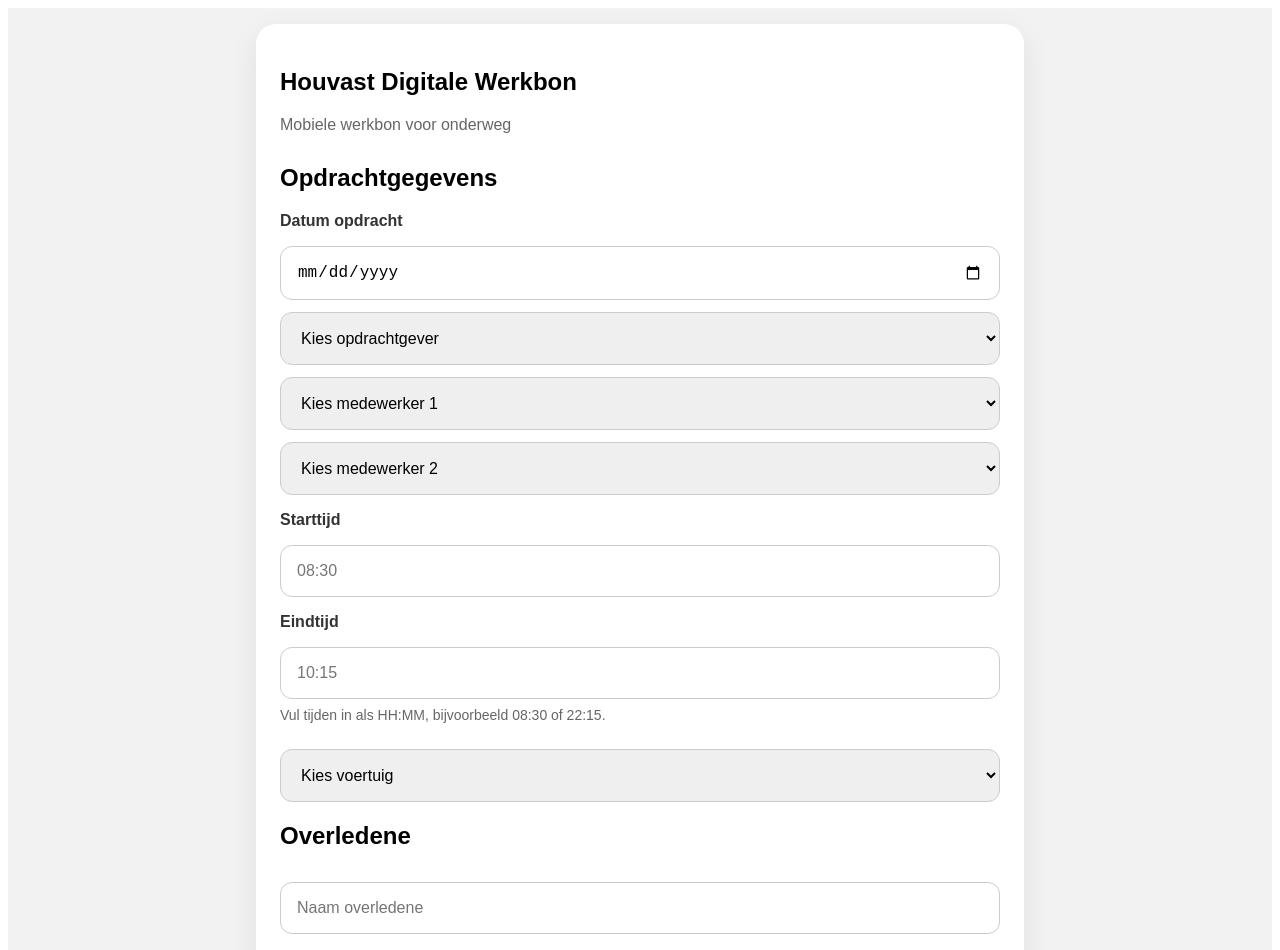
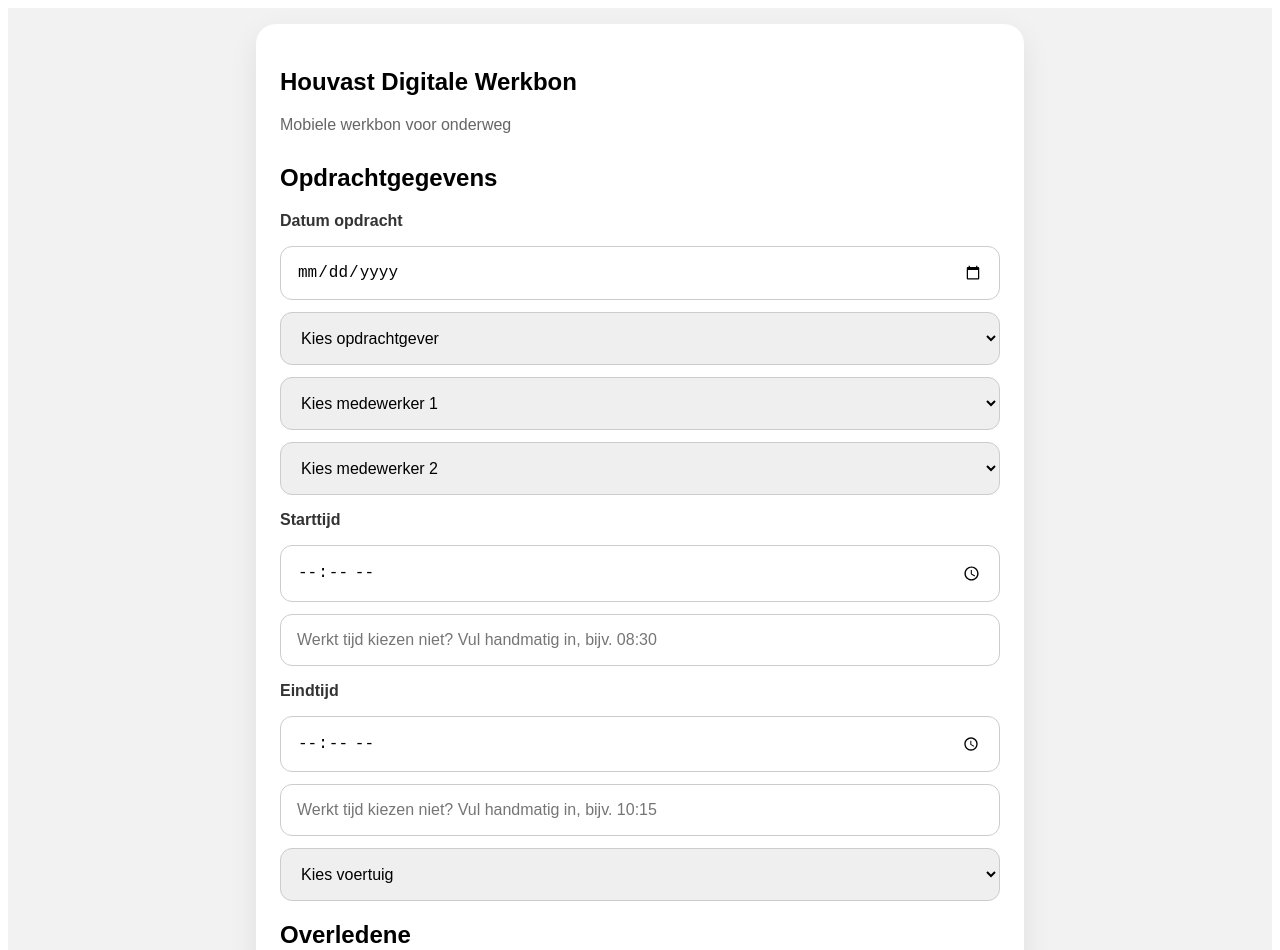
Before and after one commit to werkbon-alt/houvast-werkbon-v2, a React (Vite) app: page / in a window 1280 px wide. Shown: the top 950 px of the page. Built offline with nearby package versions, Linux system fonts and the light colour scheme.

Commit message:
Refactor time input fields for start and end times
Updated input fields for start and end times to use type='time' for better user experience. Added manual input options for times.

```diff
--- a/src/App.jsx
+++ b/src/App.jsx
@@ -306,28 +306,34 @@
           </select>
 
 <label style={labelStyle}>Starttijd</label>
+
 <input
   name="starttijd"
+  type="time"
+  style={inputStyle}
+/>
+
+<input
+  name="starttijdHandmatig"
   type="text"
-            placeholder="08:30"
-            inputMode="text"
-            pattern="[0-9]{2}:[0-9]{2}"
+  placeholder="Werkt tijd kiezen niet? Vul handmatig in, bijv. 08:30"
   style={inputStyle}
 />
 
 <label style={labelStyle}>Eindtijd</label>
+
 <input
   name="eindtijd"
-            type="text"
-            placeholder="10:15"
-            inputMode="text"
-            pattern="[0-9]{2}:[0-9]{2}"
+  type="time"
   style={inputStyle}
 />
 
-          <p style={helpTextStyle}>
-            Vul tijden in als HH:MM, bijvoorbeeld 08:30 of 22:15.
-          </p>
+<input
+  name="eindtijdHandmatig"
+  type="text"
+  placeholder="Werkt tijd kiezen niet? Vul handmatig in, bijv. 10:15"
+  style={inputStyle}
+/>
 
           <select name="voertuig" style={inputStyle} defaultValue="">
             <option value="">Kies voertuig</option>
```
Lines whose indentation alone changed are shown as unchanged.
